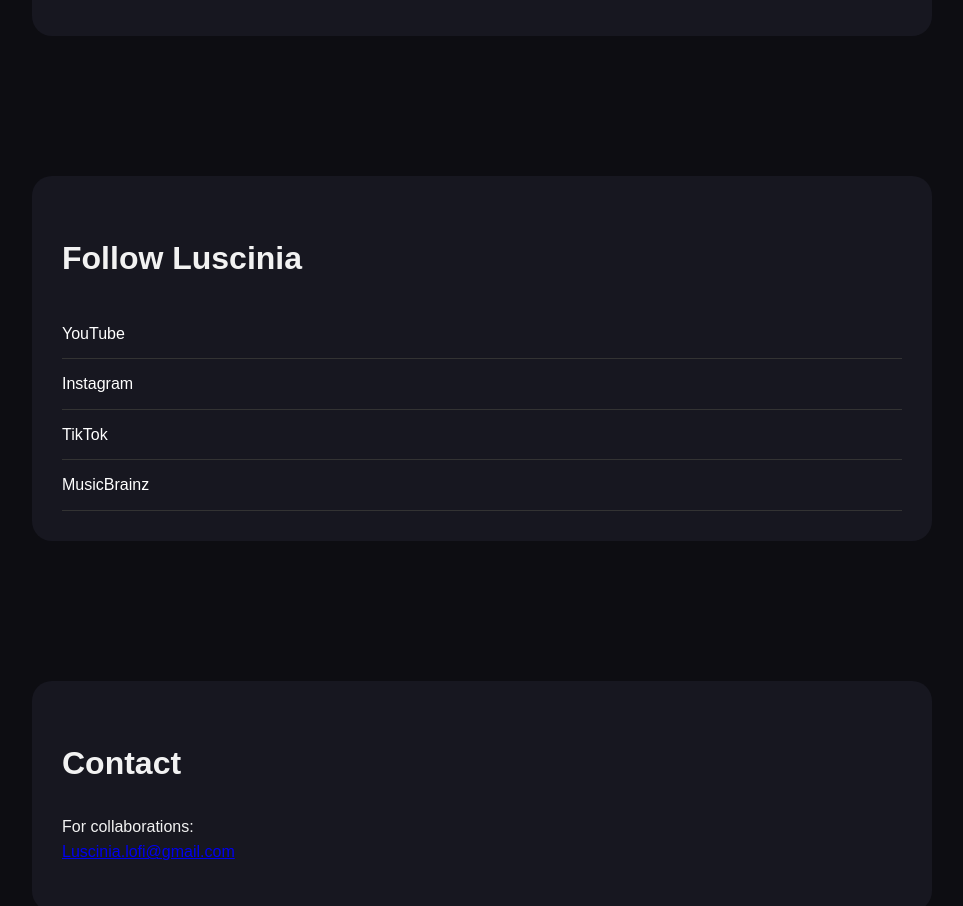
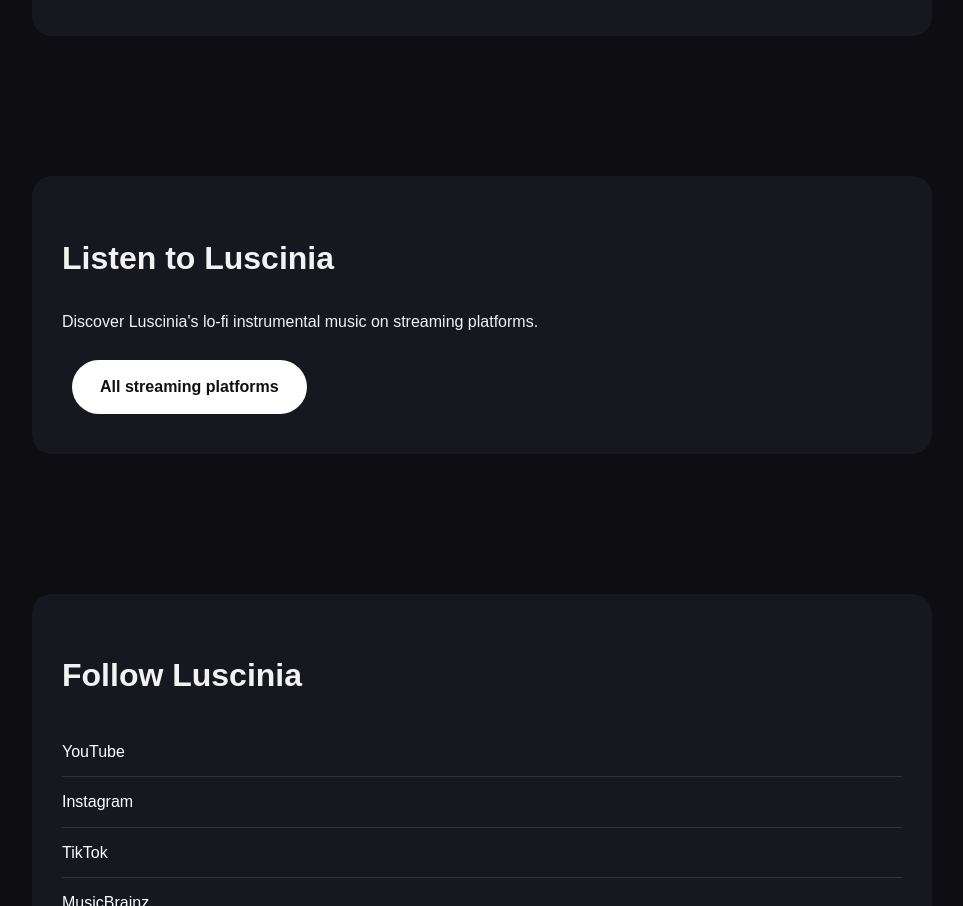
Before and after one commit to Luscinialofi/Luscinia, a plain HTML site: page index.html in a window 1280 px wide. Shown: the part 2715-3621 px from the top of the page, without its empty margins (158-1121 px from the left). Drawn offline with Linux system fonts and the light colour scheme.

Commit message:
Update index.html

```diff
--- a/index.html
+++ b/index.html
@@ -182,6 +182,25 @@ Luscinia is the Latin name for the nightingale, a bird famous for its beautiful
 </div>
 </section>
 
+<section>
+<div class="container">
+
+<div class="card">
+
+<h2>Listen to Luscinia</h2>
+
+<p>
+Discover Luscinia's lo-fi instrumental music on streaming platforms.
+</p>
+
+<a class="button" href="https://ffm.to/luscinia">
+All streaming platforms
+</a>
+
+</div>
+
+</div>
+</section>
 
 <section>
 <div class="container">
```
